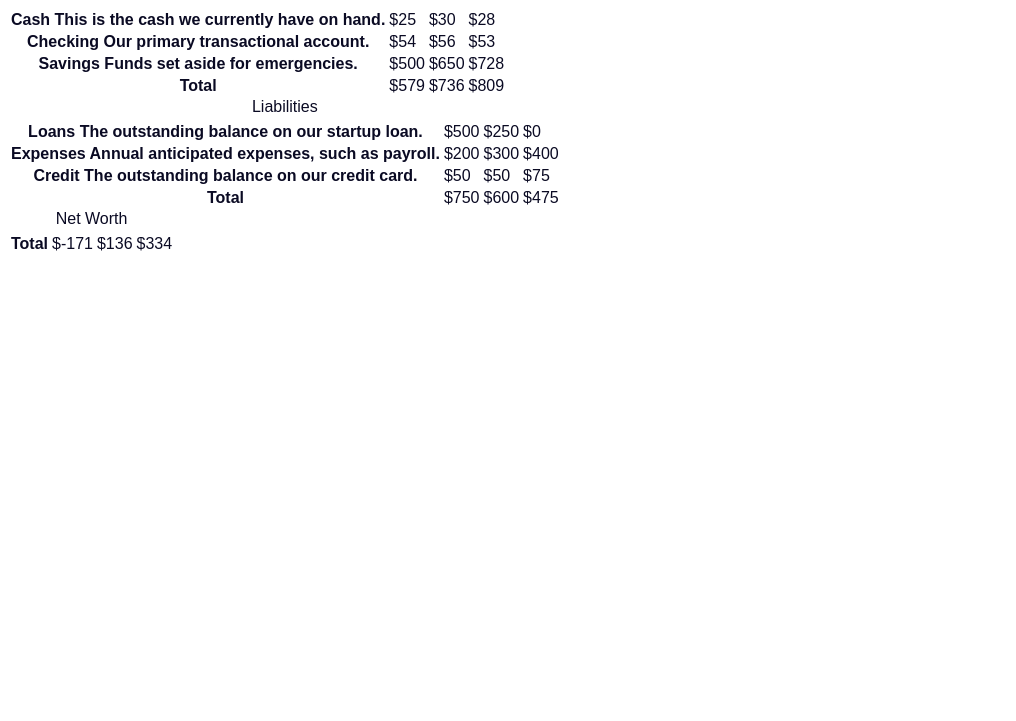
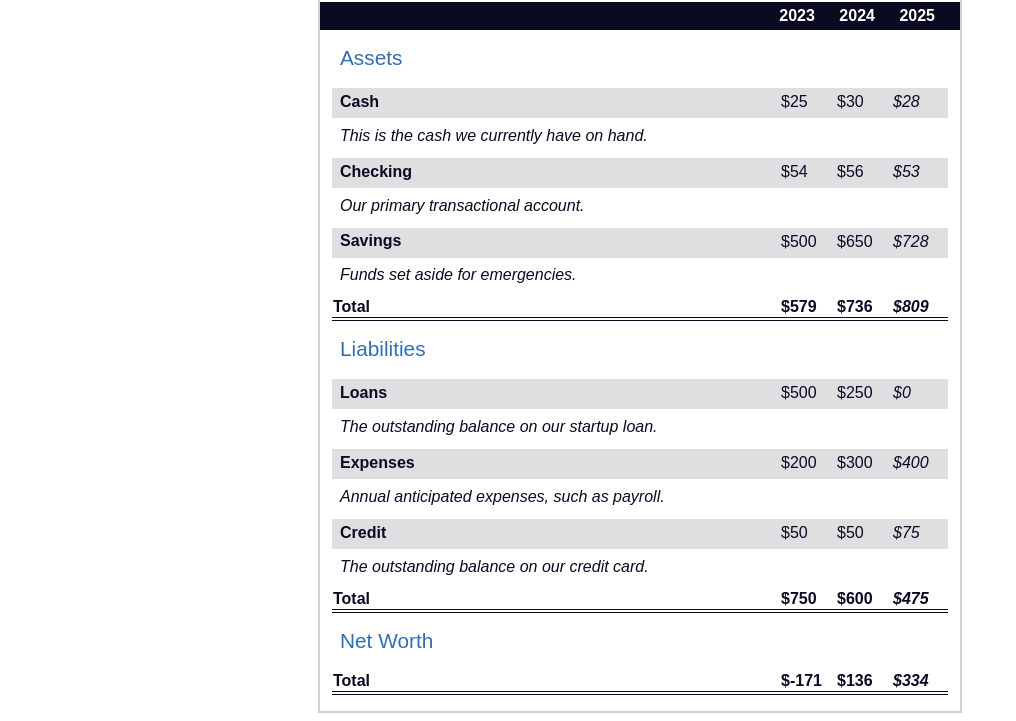
Before and after one commit to z-codez/balance-sheet, a plain HTML site: page index.html in a window 1280 px wide. Shown: the part 104-825 px from the top of the page, without its empty margins (0-1016 px from the left). Before the commit the page ends 800 px from the top, so only its background shows below. Drawn offline with Linux system fonts and the light colour scheme.

Commit message:
Done with styles

```diff
--- a/css/style.css
+++ b/css/style.css
@@ -22,7 +22,7 @@ span[class~="sr-only"] {
 
 h1 {
     max-width: 37.25rem;
-    margin: 0 auto;
+    margin: 1rem auto;
     display: flex;
     flex-direction: column-reverse;
     gap: 1rem;
@@ -37,5 +37,80 @@ h2 span:last-of-type {
 }
 
 section {
+    margin: 0 auto;
     max-width: 40rem;
+    border: 2px solid #D0D0D5;
 }
+
+section #years {
+    position: sticky;
+    top: 0;
+    z-index: 999;
+    background-color: #0a0a23;
+    color: #ffffff;
+    font-weight: bold;
+    padding: 5px;
+    text-align: end;
+}
+
+section #years .year {
+    padding-right: 20px;
+}
+
+.tables {
+    padding: 0 0.75rem 1rem 0.75rem;
+    text-align: left;
+}
+
+table {
+    border-collapse: collapse;
+    border: 0;
+    width: 100%;
+}
+
+.tables caption {
+    padding-left: 8px;
+    margin: 1rem 0;
+    color: #356EAF;
+    font-size: 1.3rem;
+    text-align: left;
+}
+
+.tables tr.data{
+    background-image: linear-gradient(to bottom, #dfdfe2 1.845rem, white 1.845rem);
+}
+
+
+.tables tr.data th {
+    padding-top: 0.3rem;
+    padding-left: 0.5rem;
+}
+
+.tables th .description {
+    display: block;
+    font-weight: normal;
+    font-style: italic;
+    padding-top: 16px;
+    padding-bottom: 12px;
+}
+
+.tables tr.data td {
+    vertical-align: top;
+    padding-top: 5px;
+}
+
+tr[class="total"] {
+    border-bottom: 4px double #0a0a23;
+    font-weight: bold;
+}
+
+tr[class="total"]:hover {
+    background-color: #356EAF;
+}
+
+tr[class="total"]:last-of-type td {
+    width: 54px;
+}
+td.current {
+    font-style: italic;
+}
```
